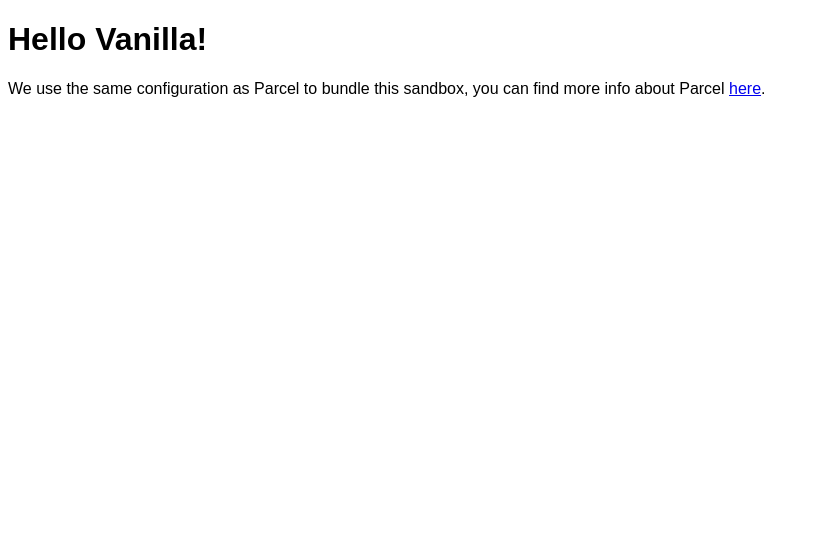
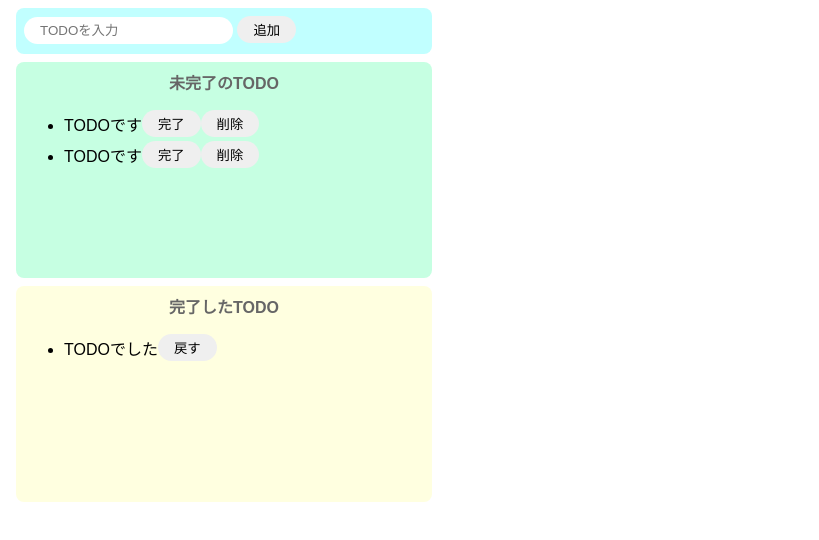
Before and after one commit to Justaka/todo-js, a website built with Parcel: page index.html in a window 1280 px wide. Shown: the whole page, without its empty margins (0-819 px from the left). Built offline with nearby package versions, Linux system fonts and the light colour scheme.

Commit message:
StyleCreate

```diff
--- a/index.html
+++ b/index.html
@@ -1,16 +1,39 @@
 <!DOCTYPE html>
 <html>
-
   <head>
     <title>Parcel Sandbox</title>
     <meta charset="UTF-8" />
   </head>
 
   <body>
-	<div id="app"></div>
-
-	<script src="src/index.js">
-	</script>
+    <div class="input-area">
+      <input placeholder="TODOを入力" />
+      <button>追加</button>
+    </div>
+    <div class="incomplete-area">
+      <p class="title">未完了のTODO</p>
+      <ul>
+        <div class="list-row">
+          <li>TODOです</li>
+          <button>完了</button>
+          <button>削除</button>
+        </div>
+        <div class="list-row">
+          <li>TODOです</li>
+          <button>完了</button>
+          <button>削除</button>
+        </div>
+      </ul>
+    </div>
+    <div class="complete-area">
+      <p class="title">完了したTODO</p>
+      <ul>
+        <div class="list-row">
+          <li>TODOでした</li>
+          <button>戻す</button>
+        </div>
+      </ul>
+    </div>
+    <script src="src/index.js"></script>
   </body>
-
 </html>
--- a/src/index.js
+++ b/src/index.js
@@ -1,10 +1 @@
 import "./styles.css";
-
-document.getElementById("app").innerHTML = `
-<h1>Hello Vanilla!</h1>
-<div>
-  We use the same configuration as Parcel to bundle this sandbox, you can find more
-  info about Parcel
-  <a href="https://parceljs.org" target="_blank" rel="noopener noreferrer">here</a>.
-</div>
-`;
--- a/src/styles.css
+++ b/src/styles.css
@@ -1,3 +1,71 @@
 body {
   font-family: sans-serif;
 }
+
+input {
+  border-radius: 16px;
+  border: none;
+  padding: 6px 16px;
+  outline: none;
+}
+
+button {
+  border-radius: 16px;
+  border: none;
+  padding: 4px 16px;
+}
+
+button:hover {
+  background-color: #ff7fff;
+  color: #fff;
+  cursor: pointer;
+}
+
+.input-area {
+  background-color: #c1ffff;
+  width: 400px;
+  height: 30px;
+  padding: 8px;
+  margin: 8px;
+  border-radius: 8px;
+}
+
+.incomplete-area {
+  background-color: #c6ffe2;
+  width: 400px;
+  min-height: 200px;
+  padding: 8px;
+  margin: 8px;
+  border-radius: 8px;
+}
+
+.complete-area {
+  background-color: #ffffe0;
+  width: 400px;
+  min-height: 200px;
+  padding: 8px;
+  margin: 8px;
+  border-radius: 8px;
+}
+
+.title {
+  text-align: center;
+  margin-top: 0;
+  font-weight: bold;
+  color: #666;
+}
+
+.list-row {
+  display: flex;
+  align-items: center;
+}
+
+.list-row {
+  display: flex;
+  align-items: center;
+  padding-bottom: 4px;
+}
+
+.li {
+  margin-right: 8px;
+}
```
Lines whose indentation alone changed are shown as unchanged.
